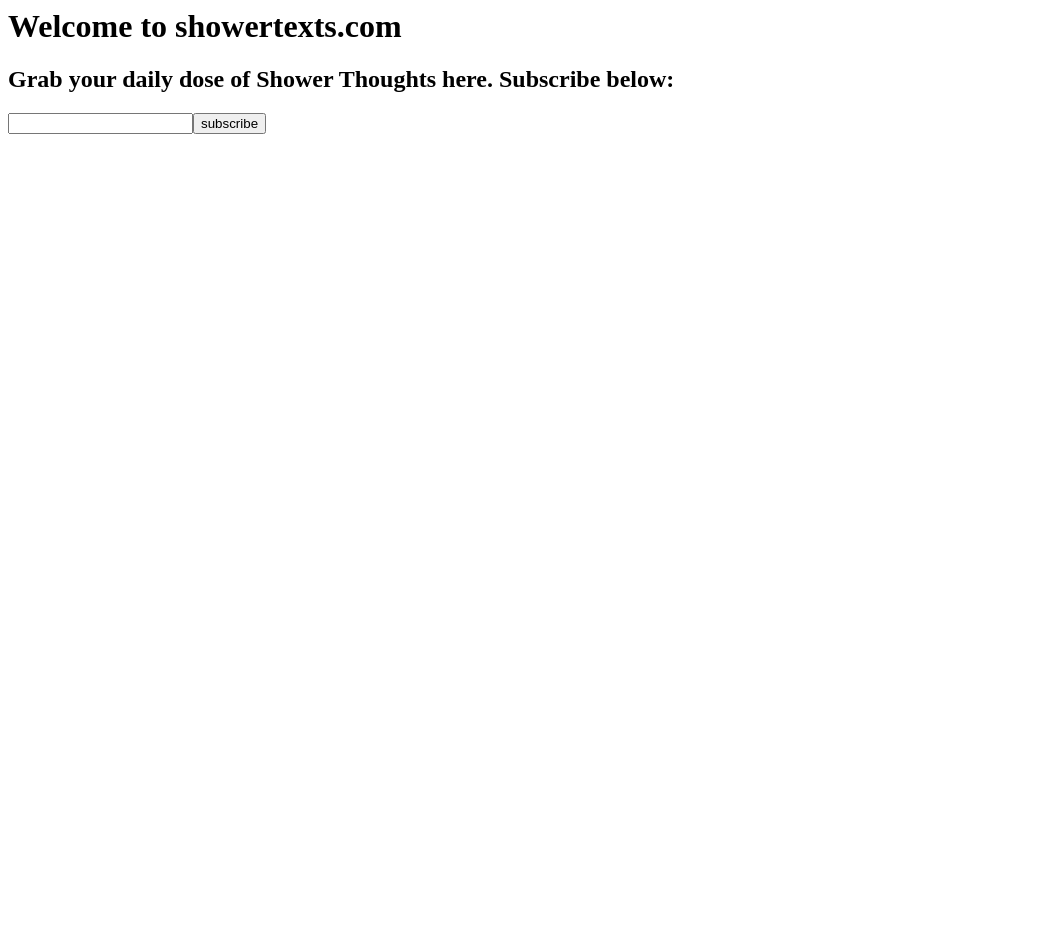
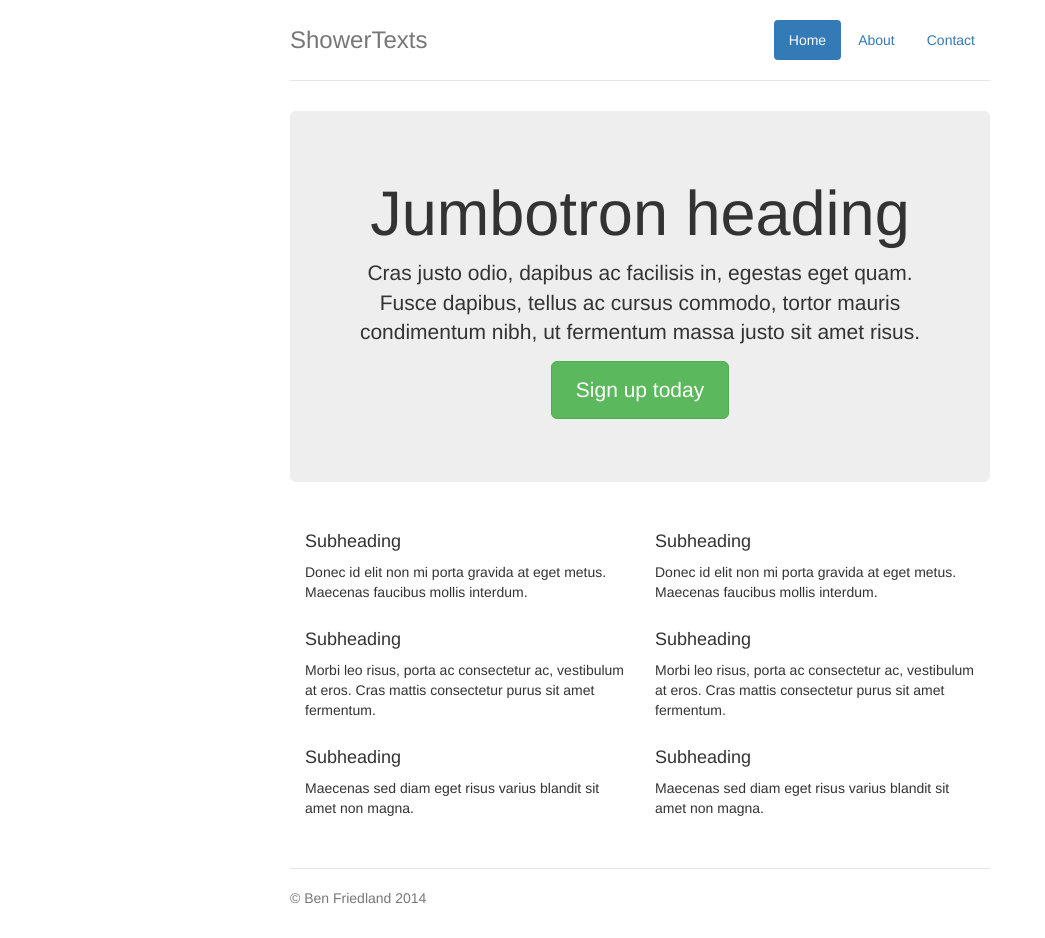
Before and after one commit to ben174/showertexts, a Django app: page / in a window 1280 px wide. Shown: the whole page, without its empty margins (0-1045 px from the left). Before the commit the page ends 134 px from the top, so only its background shows below. Run offline with Django 3.2, Linux system fonts and the light colour scheme; some libraries are stand-ins or nearby versions.

Commit message:
Templates

```diff
--- /dev/null
+++ b/showertexts/static/base.css
@@ -0,0 +1,79 @@
+/* Space out content a bit */
+body {
+  padding-top: 20px;
+  padding-bottom: 20px;
+}
+
+/* Everything but the jumbotron gets side spacing for mobile first views */
+.header,
+.marketing,
+.footer {
+  padding-right: 15px;
+  padding-left: 15px;
+}
+
+/* Custom page header */
+.header {
+  padding-bottom: 20px;
+  border-bottom: 1px solid #e5e5e5;
+}
+/* Make the masthead heading the same height as the navigation */
+.header h3 {
+  margin-top: 0;
+  margin-bottom: 0;
+  line-height: 40px;
+}
+
+/* Custom page footer */
+.footer {
+  padding-top: 19px;
+  color: #777;
+  border-top: 1px solid #e5e5e5;
+}
+
+/* Customize container */
+@media (min-width: 768px) {
+  .container {
+    max-width: 730px;
+  }
+}
+.container-narrow > hr {
+  margin: 30px 0;
+}
+
+/* Main marketing message and sign up button */
+.jumbotron {
+  text-align: center;
+  border-bottom: 1px solid #e5e5e5;
+}
+.jumbotron .btn {
+  padding: 14px 24px;
+  font-size: 21px;
+}
+
+/* Supporting marketing content */
+.marketing {
+  margin: 40px 0;
+}
+.marketing p + h4 {
+  margin-top: 28px;
+}
+
+/* Responsive: Portrait tablets and up */
+@media screen and (min-width: 768px) {
+  /* Remove the padding we set earlier */
+  .header,
+  .marketing,
+  .footer {
+    padding-right: 0;
+    padding-left: 0;
+  }
+  /* Space out the masthead */
+  .header {
+    margin-bottom: 30px;
+  }
+  /* Remove the bottom border on the jumbotron for visual effect */
+  .jumbotron {
+    border-bottom: 0;
+  }
+}
--- /dev/null
+++ b/showertexts/templates/base.html
@@ -0,0 +1,58 @@
+<!DOCTYPE html>
+<html lang="en">
+  <head>
+    <meta charset="utf-8">
+    <meta http-equiv="X-UA-Compatible" content="IE=edge">
+    <meta name="viewport" content="width=device-width, initial-scale=1">
+    <!-- The above 3 meta tags *must* come first in the head; any other head content must come *after* these tags -->
+    <meta name="description" content="Your daily dose of ShowerThoughts - delivered to your phone.">
+    <meta name="author" content="Ben Friedland - http://www.bugben.com">
+    <link rel="icon" href="#">
+
+    <title>ShowerTexts</title>
+
+    <!-- Bootstrap core CSS -->
+    <link href="https://maxcdn.bootstrapcdn.com/bootstrap/3.3.5/css/bootstrap.min.css" rel="stylesheet">
+
+    <!-- Custom styles for this template -->
+    <link href="/static/base.css" rel="stylesheet">
+
+    <!-- Just for debugging purposes. Don't actually copy these 2 lines! -->
+    <!--[if lt IE 9]><script src="../../assets/js/ie8-responsive-file-warning.js"></script><![endif]-->
+    <script src="../../assets/js/ie-emulation-modes-warning.js"></script>
+
+    <!-- HTML5 shim and Respond.js for IE8 support of HTML5 elements and media queries -->
+    <!--[if lt IE 9]>
+      <script src="https://oss.maxcdn.com/html5shiv/3.7.2/html5shiv.min.js"></script>
+      <script src="https://oss.maxcdn.com/respond/1.4.2/respond.min.js"></script>
+    <![endif]-->
+  </head>
+
+  <body>
+
+    <div class="container">
+      <div class="header clearfix">
+        <nav>
+          <ul class="nav nav-pills pull-right">
+            <li role="presentation" class="active"><a href="#">Home</a></li>
+            <li role="presentation"><a href="#">About</a></li>
+            <li role="presentation"><a href="#">Contact</a></li>
+          </ul>
+        </nav>
+        <h3 class="text-muted">ShowerTexts</h3>
+      </div>
+
+      {% block content %}
+
+      {% endblock %}
+      <footer class="footer">
+        <p>&copy; Ben Friedland 2014</p>
+      </footer>
+
+    </div> <!-- /container -->
+
+
+    <!-- IE10 viewport hack for Surface/desktop Windows 8 bug -->
+    <script src="../../assets/js/ie10-viewport-bug-workaround.js"></script>
+  </body>
+</html>
--- a/showertexts/templates/home.html
+++ b/showertexts/templates/home.html
@@ -1,6 +1,33 @@
+{% extends 'base.html' %}
+{% block content %}
+<div class="jumbotron">
+  <h1>Jumbotron heading</h1>
+  <p class="lead">Cras justo odio, dapibus ac facilisis in, egestas eget quam. Fusce dapibus, tellus ac cursus commodo, tortor mauris condimentum nibh, ut fermentum massa justo sit amet risus.</p>
+  <p><a class="btn btn-lg btn-success" href="#" role="button">Sign up today</a></p>
+</div>
 
-<h1>Welcome to showertexts.com</h1>
+<div class="row marketing">
+  <div class="col-lg-6">
+    <h4>Subheading</h4>
+    <p>Donec id elit non mi porta gravida at eget metus. Maecenas faucibus mollis interdum.</p>
 
-<h2>Grab your daily dose of Shower Thoughts here. Subscribe below:</h2>
+    <h4>Subheading</h4>
+    <p>Morbi leo risus, porta ac consectetur ac, vestibulum at eros. Cras mattis consectetur purus sit amet fermentum.</p>
 
-<input type="text"><input type="button" value="subscribe">
+    <h4>Subheading</h4>
+    <p>Maecenas sed diam eget risus varius blandit sit amet non magna.</p>
+  </div>
+
+  <div class="col-lg-6">
+    <h4>Subheading</h4>
+    <p>Donec id elit non mi porta gravida at eget metus. Maecenas faucibus mollis interdum.</p>
+
+    <h4>Subheading</h4>
+    <p>Morbi leo risus, porta ac consectetur ac, vestibulum at eros. Cras mattis consectetur purus sit amet fermentum.</p>
+
+    <h4>Subheading</h4>
+    <p>Maecenas sed diam eget risus varius blandit sit amet non magna.</p>
+  </div>
+</div>
+
+{% endblock %}
```
